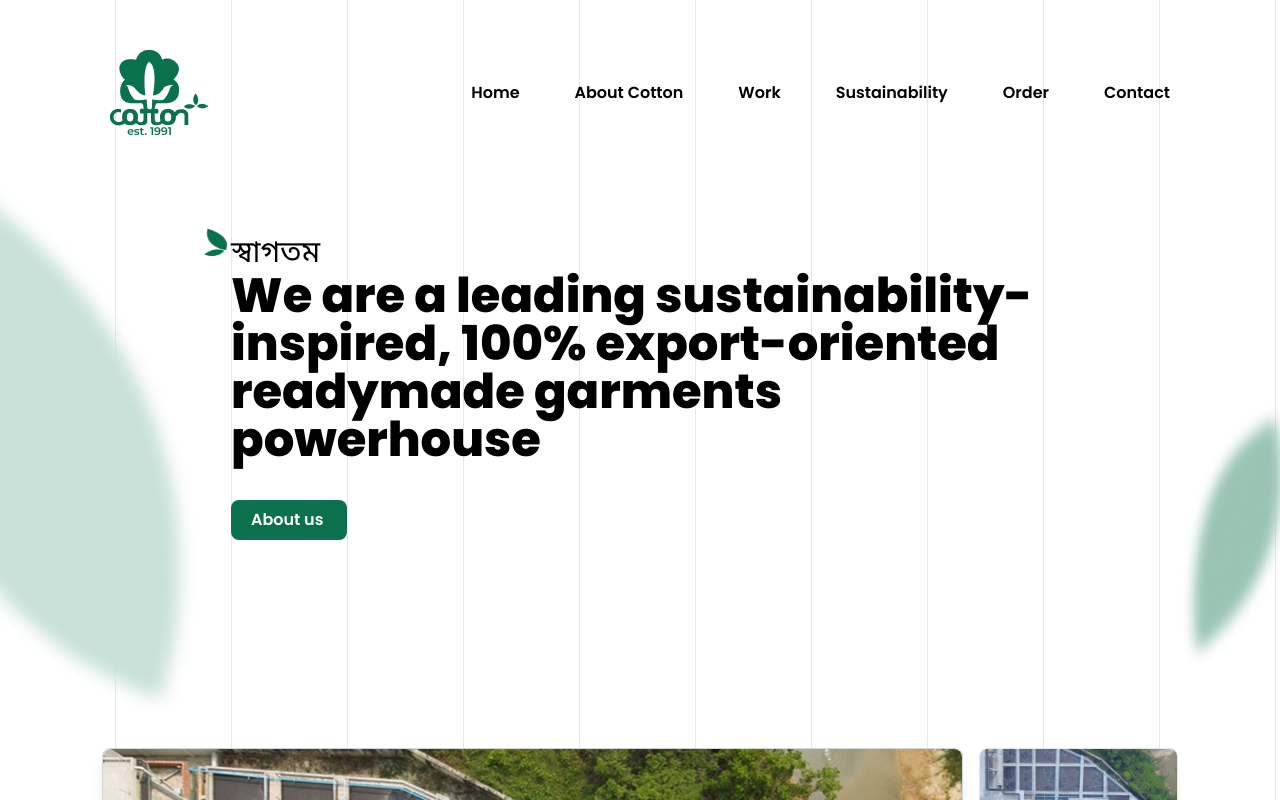
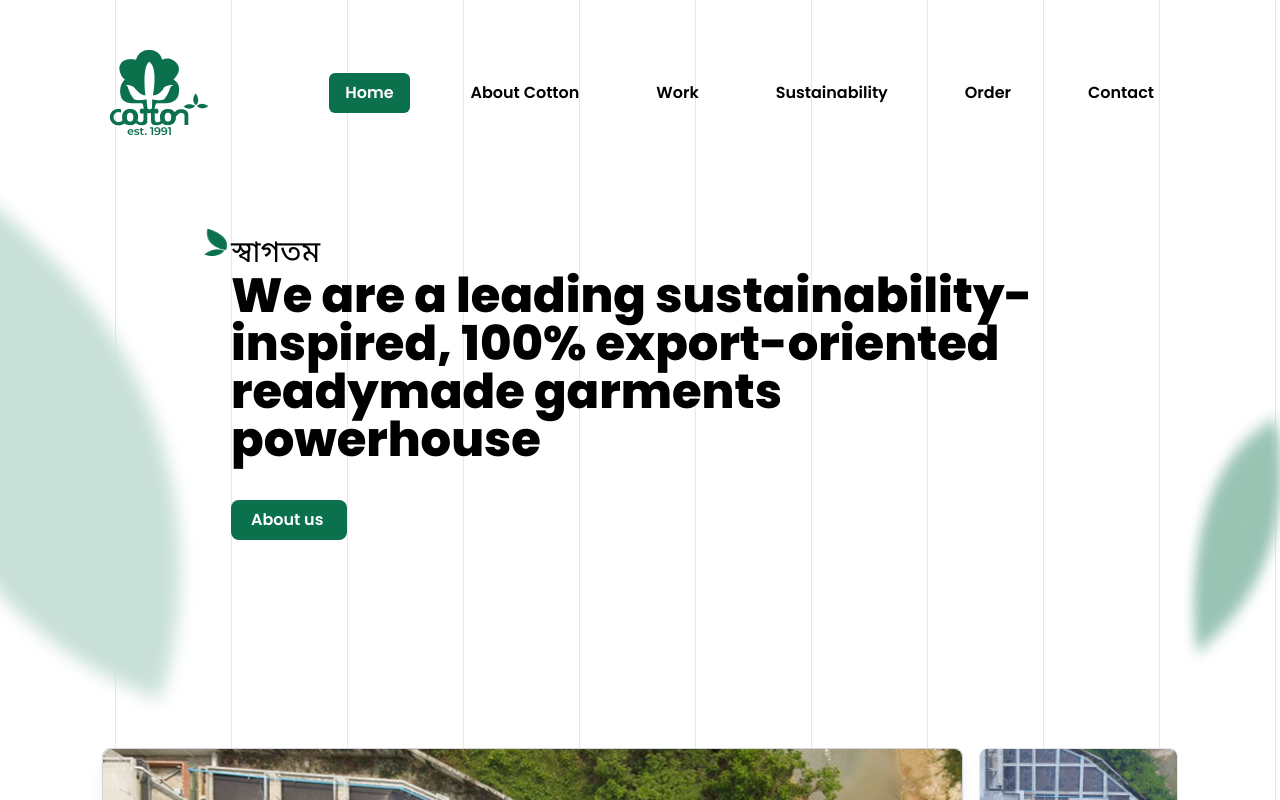
Before and after one commit to cottonSdtNadim/cotton-website-task, a React (Vite) app: page / in a window 1280 px wide. Shown: the top 800 px of the page. Built offline with nearby package versions, Linux system fonts and the light colour scheme.

Commit message:
animated navbar implemented

```diff
--- a/src/pages/Shared/Navbar.jsx
+++ b/src/pages/Shared/Navbar.jsx
@@ -1,28 +1,69 @@
+import { motion } from "framer-motion";
+import { useState } from "react";
 import cottonGreenLogo from "../../assets/images/cotton-green-logo.png";
+import ellipse from "../../assets/svgs/Ellipse.svg";
 
 const Navbar = () => {
-  const navItems = (
-    <>
-      <li>Home</li>
-      <li>About Cotton</li>
-      <li>Work</li>
-      <li>Sustainability</li>
-      <li>Order</li>
-      <li>Contact</li>
-    </>
-  );
+  const [selectedItem, setSelectedItem] = useState("Home");
+
+  const navItemsList = [
+    "Home",
+    "About Cotton",
+    "Work",
+    "Sustainability",
+    "Order",
+    "Contact",
+  ];
 
   return (
     <div className="flex justify-between items-center px-[110px] py-[50px] text-black">
       {/* Cotton Logo */}
       <img
-        src={cottonGreenLogo}
+        src={cottonGreenLogo || "/placeholder.svg"}
         alt="Cotton Green Logo"
         className="w-[99px] h-[86px]"
       />
 
       {/* NavItems Container */}
-      <ul className="flex gap-[55px] font-semibold text-base">{navItems}</ul>
+      <ul className="flex gap-[45px] font-semibold text-base">
+        {navItemsList.map((item) => (
+          <motion.li
+            key={item}
+            className={`relative cursor-pointer px-4 py-2 rounded-md ${
+              selectedItem === item
+                ? "bg-[#0B714C] text-white"
+                : "text-black font-semibold"
+            }`}
+            onClick={() => setSelectedItem(item)}
+            whileHover={{ x: selectedItem !== item ? 15 : 0 }} // Move right on hover for non-active
+            initial={{ x: 0 }}
+            animate={{ x: 0 }}
+          >
+            {/* Bullet point for non-active items */}
+            {selectedItem !== item && (
+              <motion.span
+                className="absolute -left-1 mt-2"
+                variants={{
+                  hover: { opacity: 1, x: 0 },
+                  idle: { opacity: 0, x: -10 },
+                }}
+                initial="idle"
+                animate="idle"
+                whileHover="hover"
+                transition={{ duration: 0.3 }}
+              >
+                <img
+                  src={ellipse}
+                  alt="Bullet Point"
+                  className="w-1.5 h-1.5 text-[#0B714C]"
+                />
+              </motion.span>
+            )}
+
+            {item}
+          </motion.li>
+        ))}
+      </ul>
     </div>
   );
 };
```
Also changed, not shown: src/assets/svgs/Ellipse.svg (added).
